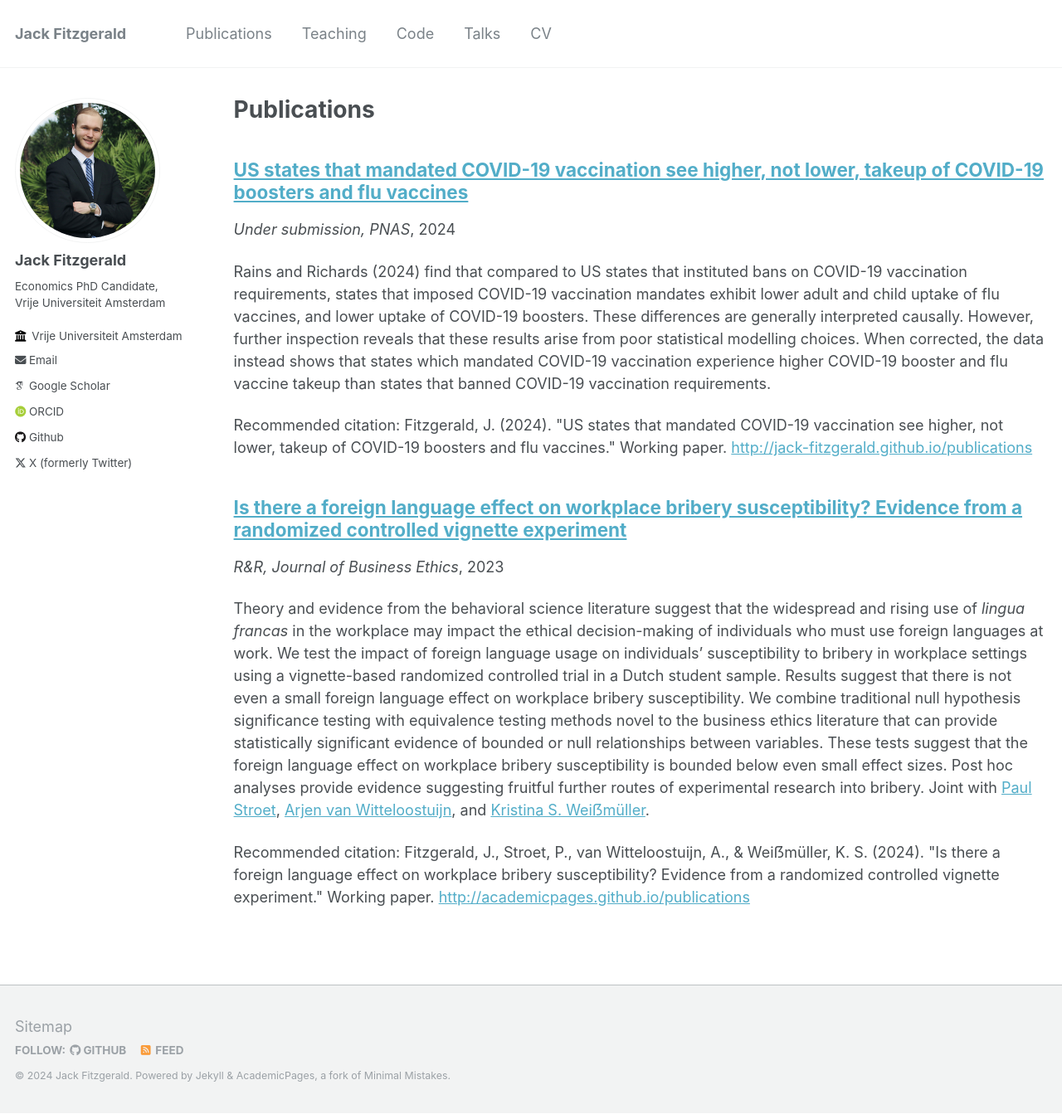
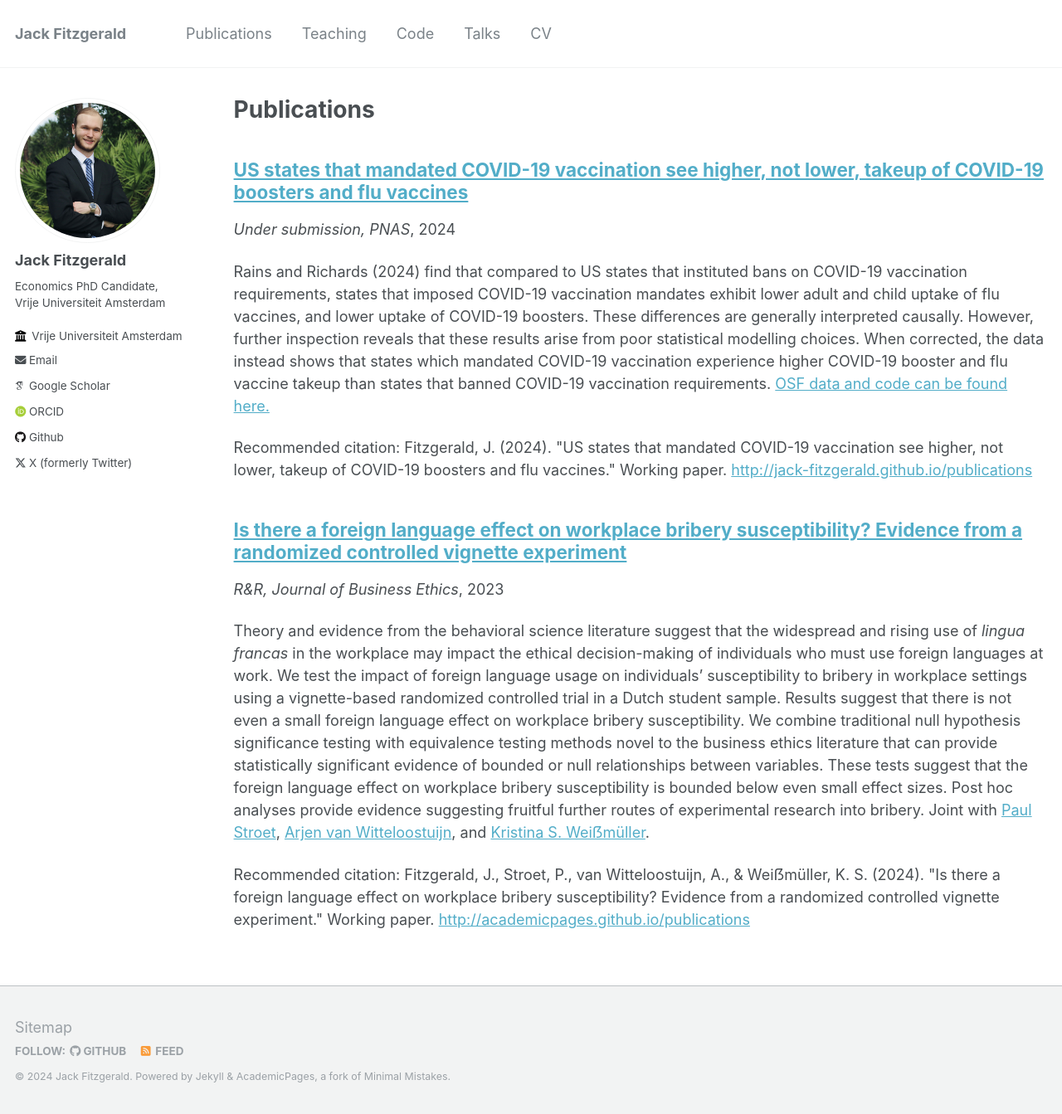
Before and after one commit to jack-fitzgerald/jack-fitzgerald.github.io, a Jekyll site: the page built from _pages/publications.md, in a window 1280 px wide and 1343 px high. Shown: the whole window at 83% size. Built offline with Jekyll 4.4.1, drawn with Linux system fonts in a browser that asks for light colours; some web fonts are replaced.

Commit message:
Update PNAS-replication.md

```diff
--- a/_publications/PNAS-replication.md
+++ b/_publications/PNAS-replication.md
@@ -2,7 +2,9 @@
 title: "US states that mandated COVID-19 vaccination see higher, not lower, takeup of COVID-19 boosters and flu vaccines"
 collection: publications
 permalink: /publication/PNAS-replication
-excerpt: 'Rains and Richards (2024) find that compared to US states that instituted bans on COVID-19 vaccination requirements, states that imposed COVID-19 vaccination mandates exhibit lower adult and child uptake of flu vaccines, and lower uptake of COVID-19 boosters. These differences are generally interpreted causally. However, further inspection reveals that these results arise from poor statistical modelling choices. When corrected, the data instead shows that states which mandated COVID-19 vaccination experience higher COVID-19 booster and flu vaccine takeup than states that banned COVID-19 vaccination requirements.'
+excerpt: 'Rains and Richards (2024) find that compared to US states that instituted bans on COVID-19 vaccination requirements, states that imposed COVID-19 vaccination mandates exhibit lower adult and child uptake of flu vaccines, and lower uptake of COVID-19 boosters. These differences are generally interpreted causally. However, further inspection reveals that these results arise from poor statistical modelling choices. When corrected, the data instead shows that states which mandated COVID-19 vaccination experience higher COVID-19 booster and flu vaccine takeup than states that banned COVID-19 vaccination requirements.
+
+[OSF data and code can be found here.]([url](https://osf.io/mdfb4/))'
 date: 2024-03-02
 venue: 'Under submission, <i>PNAS</i>'
 paperurl: 'http://jack-fitzgerald.github.io/publications'
```
